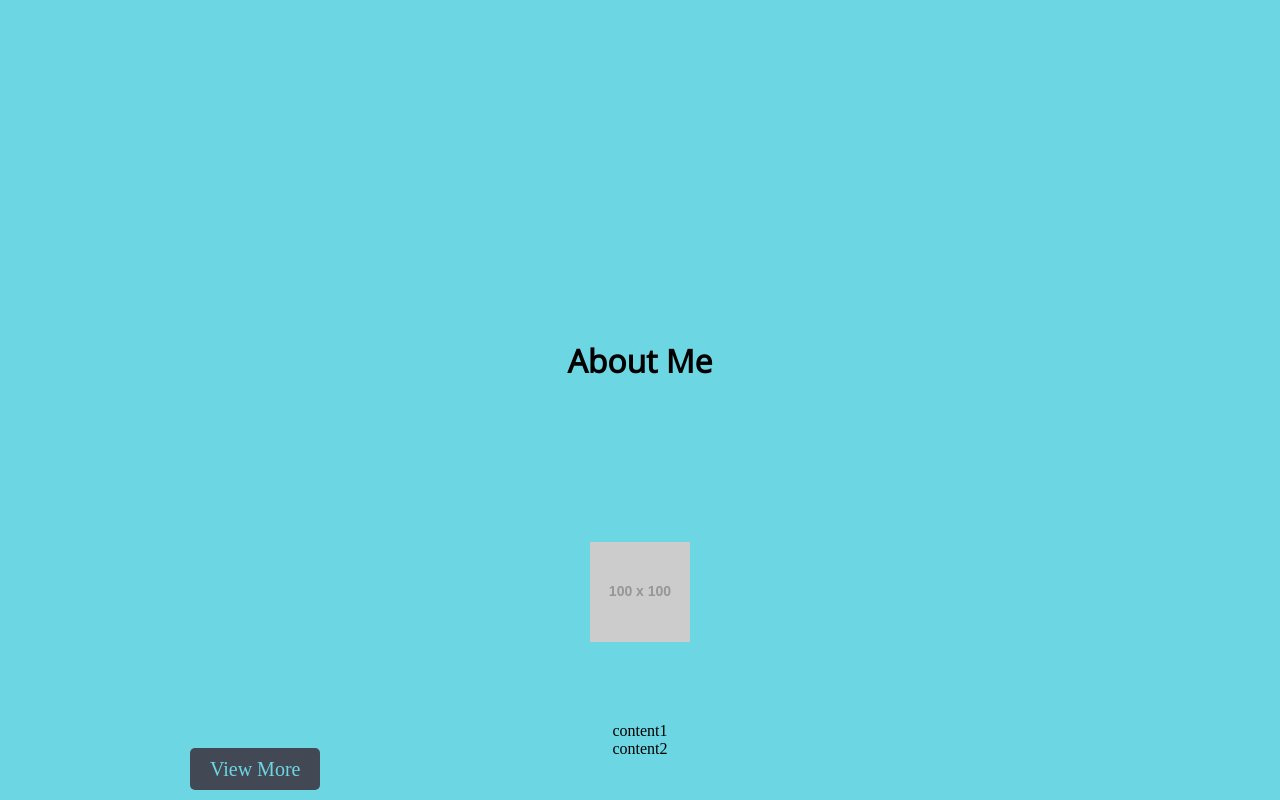
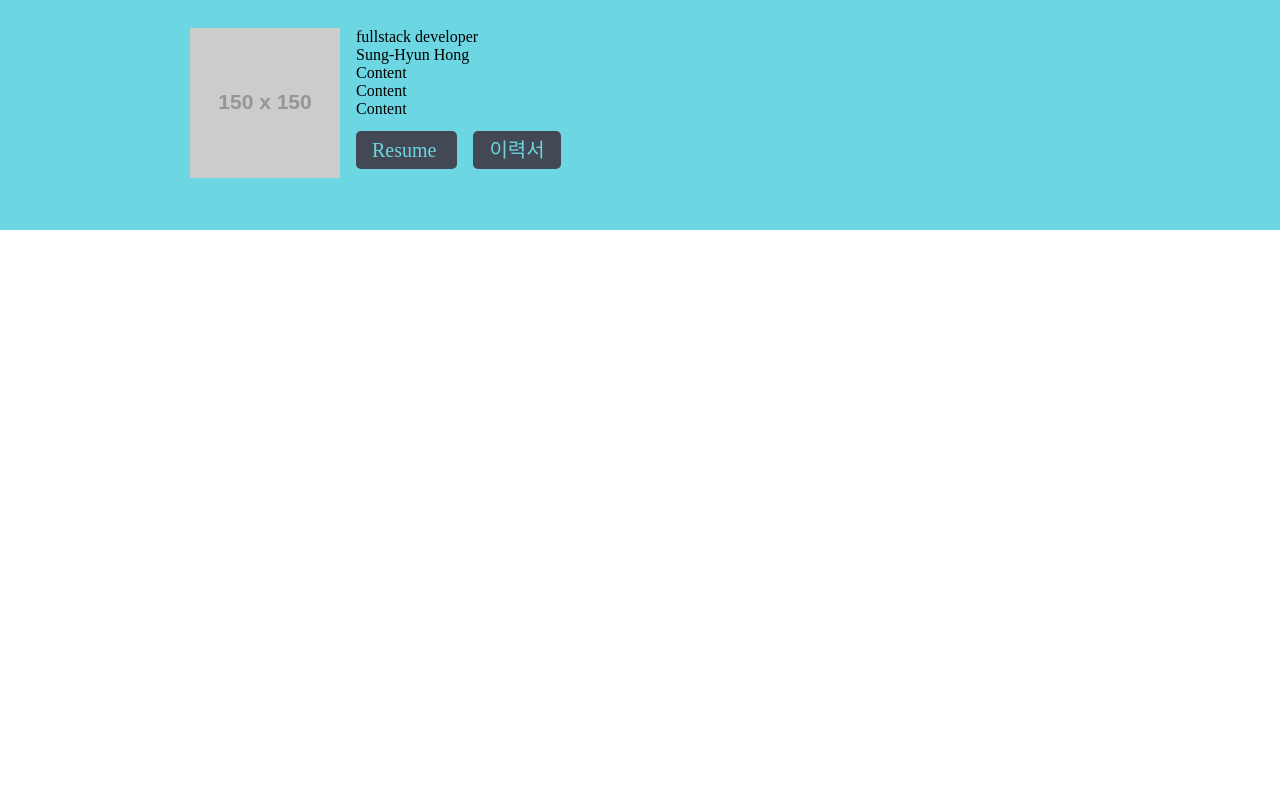
Before and after one commit to h6622/portfolio-nuxt-netlify, a Nuxt app: page / in a window 1280 px wide. Shown: the part 1100-1900 px from the top of the page. Built offline with nearby package versions, Linux system fonts and the light colour scheme; a web font is replaced by a local one.

Commit message:
fix about-page

```diff
--- a/components/about/AboutComponent.vue
+++ b/components/about/AboutComponent.vue
@@ -1,22 +1,23 @@
 <template>
-  <div class="h1080 bgSky d-flex align-center">
-    <div class="container">
-      <div class="title  d-flex justify-center PY5">About Me</div>
-      <div class="d-flex justify-center">
-        <img src="http://placehold.it/100X100" class="MY5" />
-      </div>
-      <div class="d-flex justify-center">
-        <div class="MX5">
+  <div class="h1080">
+    <div class="bgSky d-flex PY3">
+      <div class="container bgSky">
+        <div class="d-flex">
           <div>
-            content1
+            <img src="http://placehold.it/150X150" />
           </div>
-          <div class="marginTop">content2</div>
+          <div class="MX1">
+            fullstack developer<br />
+            Sung-Hyun Hong<br />
+            Content<br />
+            Content<br />
+            Content<br />
+            <div class="MY1">
+              <a to="about" class="btn"> Resume </a>
+              <a to="about" class="btn MX1"> 이력서 </a>
+            </div>
+          </div>
         </div>
-      </div>
-      <div class="viewMore">
-        <a to="about" class="btn">
-          View More
-        </a>
       </div>
     </div>
   </div>
--- a/layouts/default.vue
+++ b/layouts/default.vue
@@ -87,6 +87,16 @@ export default {
   margin-bottom: 1rem;
 }
 
+.MX1 {
+  margin-left: 1rem;
+  margin-right: 1rem;
+}
+
+.MY1 {
+  margin-bottom: 1rem;
+  margin-top: 1rem;
+}
+
 .MX5 {
   margin-left: 5rem;
   margin-right: 5rem;
@@ -95,6 +105,11 @@ export default {
 .MY5 {
   margin-bottom: 5rem;
   margin-top: 5rem;
+}
+
+.PY3 {
+  padding-bottom: 3rem;
+  padding-top: 3rem;
 }
 
 .PY5 {
@@ -106,7 +121,7 @@ export default {
   font-size: 20px;
   background-color: #424954;
   color: #6cd6e3;
-  padding: 10px 20px;
+  padding: 0.5rem 1rem;
   border-radius: 5px;
 }
 </style>
```
